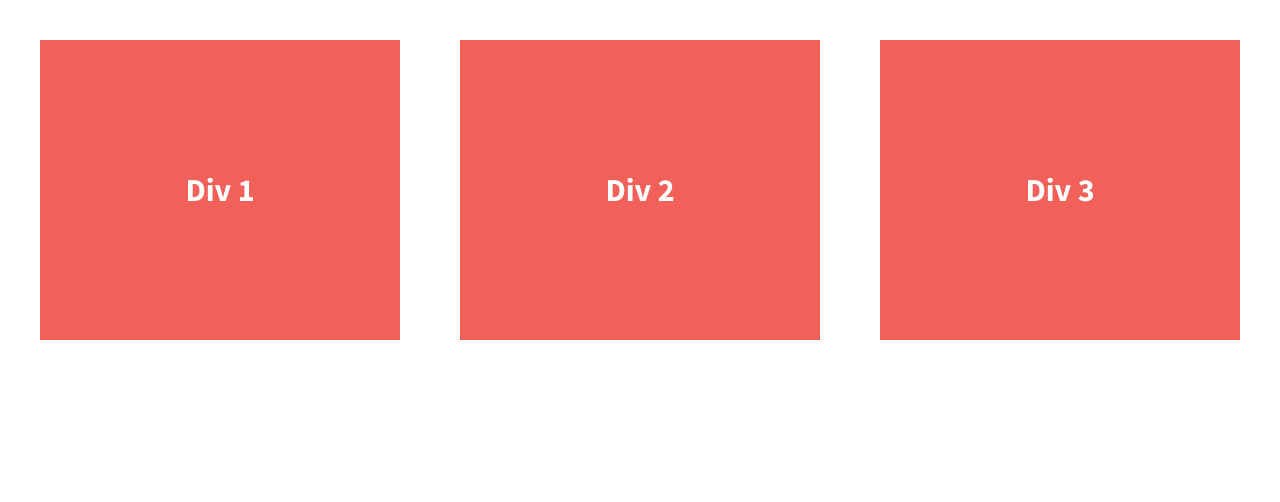
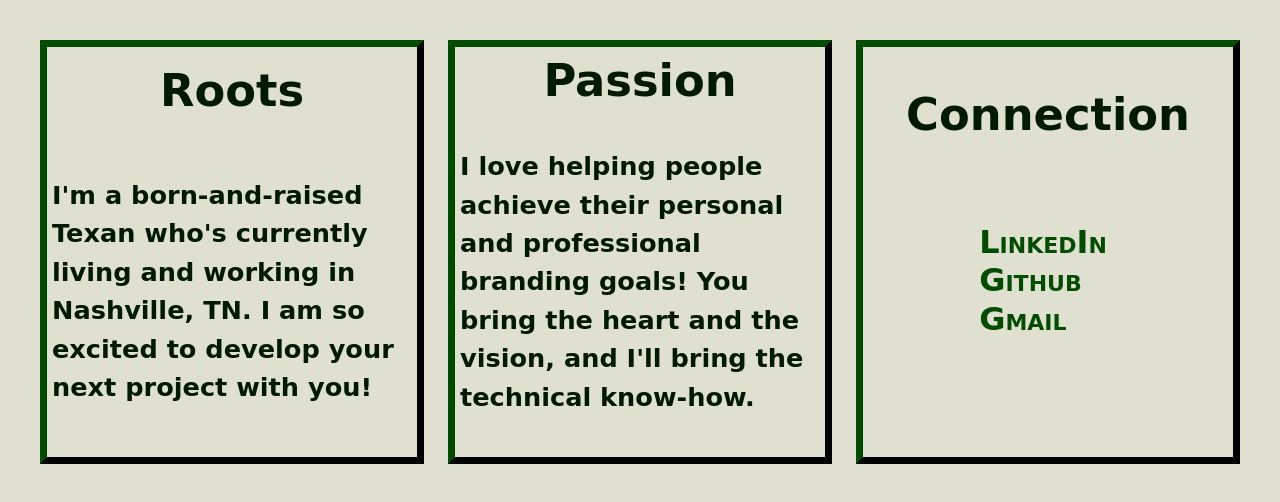
Before and after one commit to kaclarke/206-divs-flexbox-starter, a plain HTML site: page index.html in a window 1280 px wide. Drawn offline with nearby package versions, Linux system fonts and the light colour scheme; a web font is replaced by a local one.

Commit message:
Changed color pallete and text content

```diff
--- a/css/main.css
+++ b/css/main.css
@@ -86,7 +86,7 @@ textarea {
 
 .browserupgrade {
     margin: 0.2em 0;
-    background: #ccc;
+    background: #e0e0d1;
     color: #000;
     padding: 0.2em 0;
 }
@@ -97,15 +97,15 @@ textarea {
 
 
 html {
-  background-color: #fff;
+  background-color: #e0e0d1;
   height: 100%;
 }
 
 body {
-  font-family: 'Source Sans Pro', sans-serif;
-  padding: 2em;
-  font-size: 1.25em;
-  height: 100%;
+    font-family: 'Bellota', cursive;
+    padding: 2em;
+    font-size: 1.25em;
+    height: 100%;
 }
 
 .wrapper {
@@ -120,12 +120,39 @@ body {
   display: flex;
   justify-content: center;
   align-items: center;
-  color: #fff;
-  line-height: 1.5em;
+  flex-wrap: wrap;
+  color: #001a00;
+  line-height: 1.2em;
   font-size: 1.6em;
-  background-color: #f16059;
-  height: 300px;
+  background-color: #e0e0d1;
+  border: 7px outset #004d00;
+  height: 400px;
   width: 30%;
+  padding: 5px;
+  margin: 0px;
+}
+
+h2 {
+    font-size: 1.4em;
+    margin: 0px;
+    padding: 0px;
+}
+p {
+    font-size: 0.8em;
+}
+ul {
+    list-style-type: none;
+    text-align: left;
+    padding: 0px 20px 0px 10px;
+    margin: 0px 0px 70px 0px;
+}
+ul li {
+    text-decoration: none;
+    font-variant: small-caps;
+}
+a {
+    text-decoration: none;
+    color: #004d00;
 }
 
 
--- a/index.html
+++ b/index.html
@@ -3,7 +3,7 @@
     <head>
         <meta charset="utf-8">
         <meta http-equiv="x-ua-compatible" content="ie=edge">
-        <title>Make me into a grid!</title>
+        <title>I got made into a grid!</title>
         <meta name="description" content="">
         <meta name="viewport" content="width=device-width, initial-scale=1">
 
@@ -15,6 +15,7 @@
         <script src="js/vendor/modernizr-2.8.3.min.js"></script>
         <link href='http://fonts.googleapis.com/css?family=Lora:700' rel='stylesheet' type='text/css'>
         <link href='http://fonts.googleapis.com/css?family=Source+Sans+Pro:400,700' rel='stylesheet' type='text/css'>
+        <link href="https://fonts.googleapis.com/css2?family=Bellota&display=swap" rel="stylesheet" type='text/css'>
     </head>
     <body>
         <!--[if lt IE 8]>
@@ -23,13 +24,20 @@
 
         <section class="wrapper">
             <div class="div-1">
-                Div 1
+                <h2>Roots</h2>
+                <p>I'm a born-and-raised Texan who's currently living and working in Nashville, TN. I am so excited to develop your next project with you!</p>
             </div>
             <div class="div-2">
-                Div 2
+                <h2>Passion</h2>
+                <p>I love helping people achieve their personal and professional branding goals! You bring the heart and the vision, and I'll bring the technical know-how.</p>
             </div>
             <div class="div-3">
-                Div 3
+                <h2>Connection</h2>
+                <ul>
+                    <li><a href="#">LinkedIn</a></li>
+                    <li><a href="#">Github</a></li>
+                    <li><a href="#">Gmail</a></li>
+                </ul>
             </div>
         </section>
 
```
